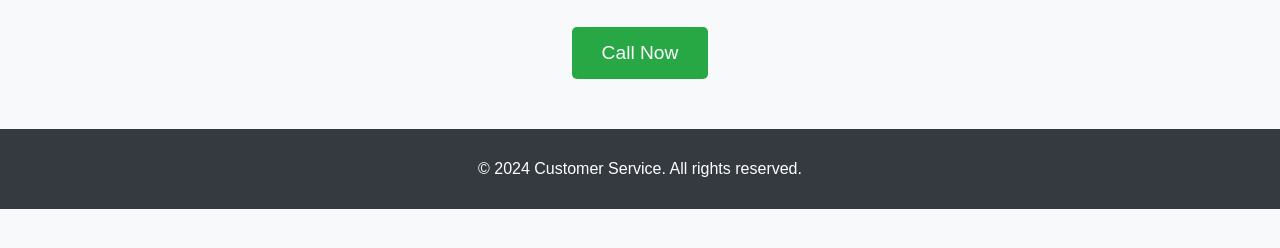
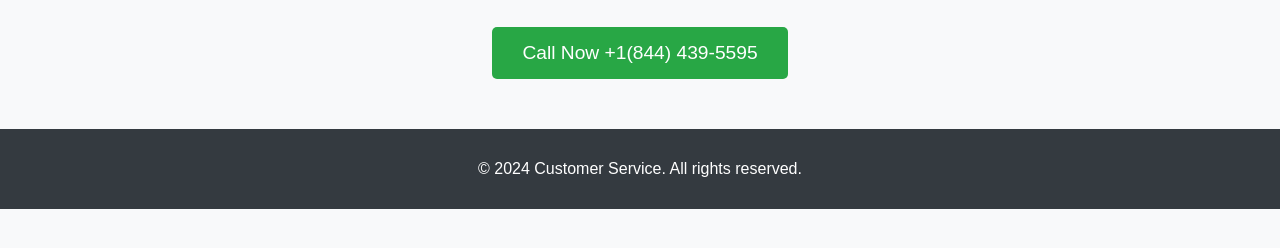
Before and after one commit to cripleshomeandcareservices/Home, a plain HTML site: page index.html in a window 1280 px wide. Shown: the part 282-530 px from the top of the page. Drawn offline with Linux system fonts and the light colour scheme.

Commit message:
Update index.html

```diff
--- a/index.html
+++ b/index.html
@@ -69,7 +69,7 @@
     <div class="container">
         <h1>Customer Service</h1>
         <p>Our support team is available 24/7 to assist you with any inquiries or issues. Click below to get in touch with us right away!</p>
-        <a href="tel:+18444395595" class="call-button">Call Now</a>
+        <a href="tel:+18444395595" class="call-button">Call Now +1(844) 439-5595</a>
     </div>
     <footer>
         <p>&copy; 2024 Customer Service. All rights reserved.</p>
```
